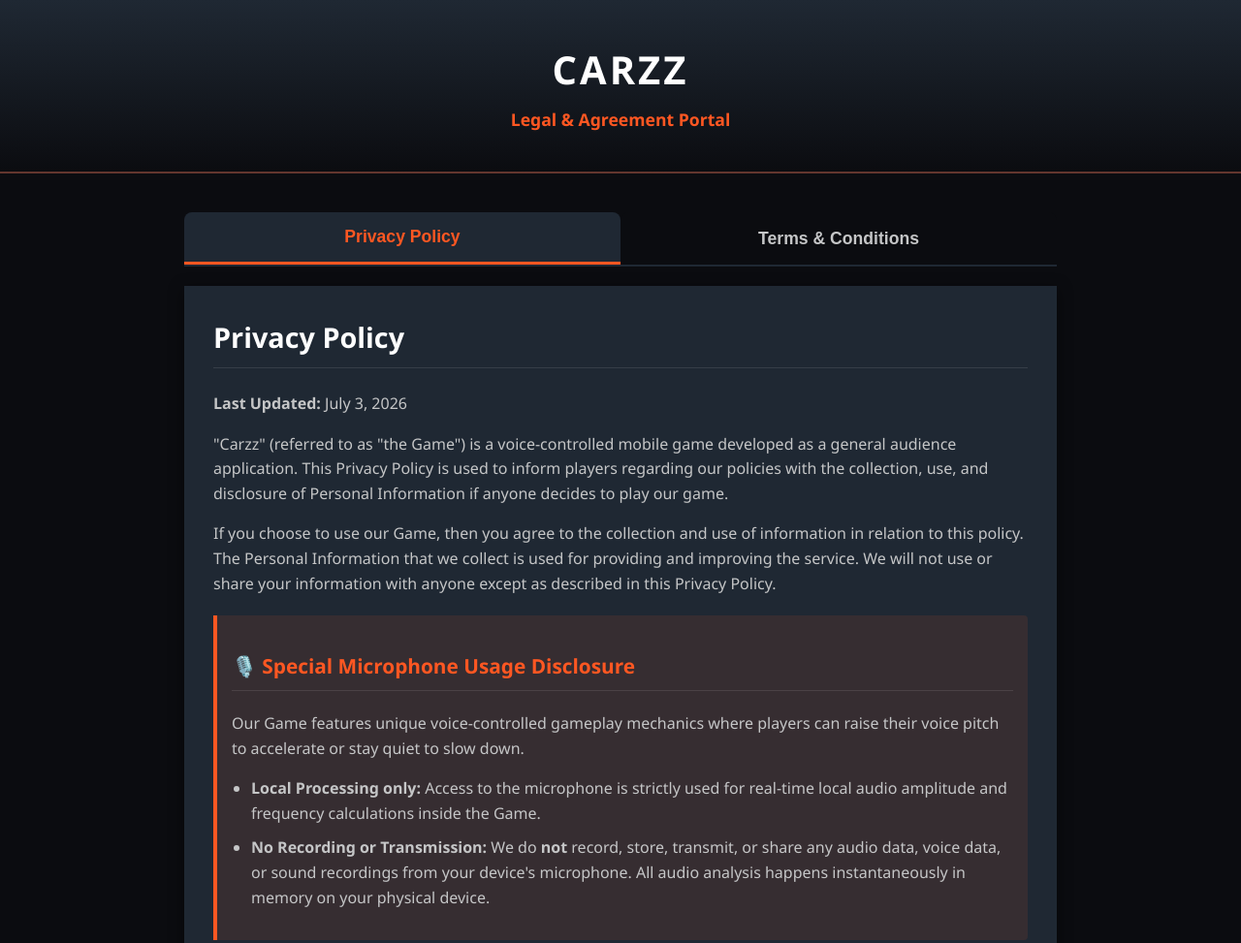
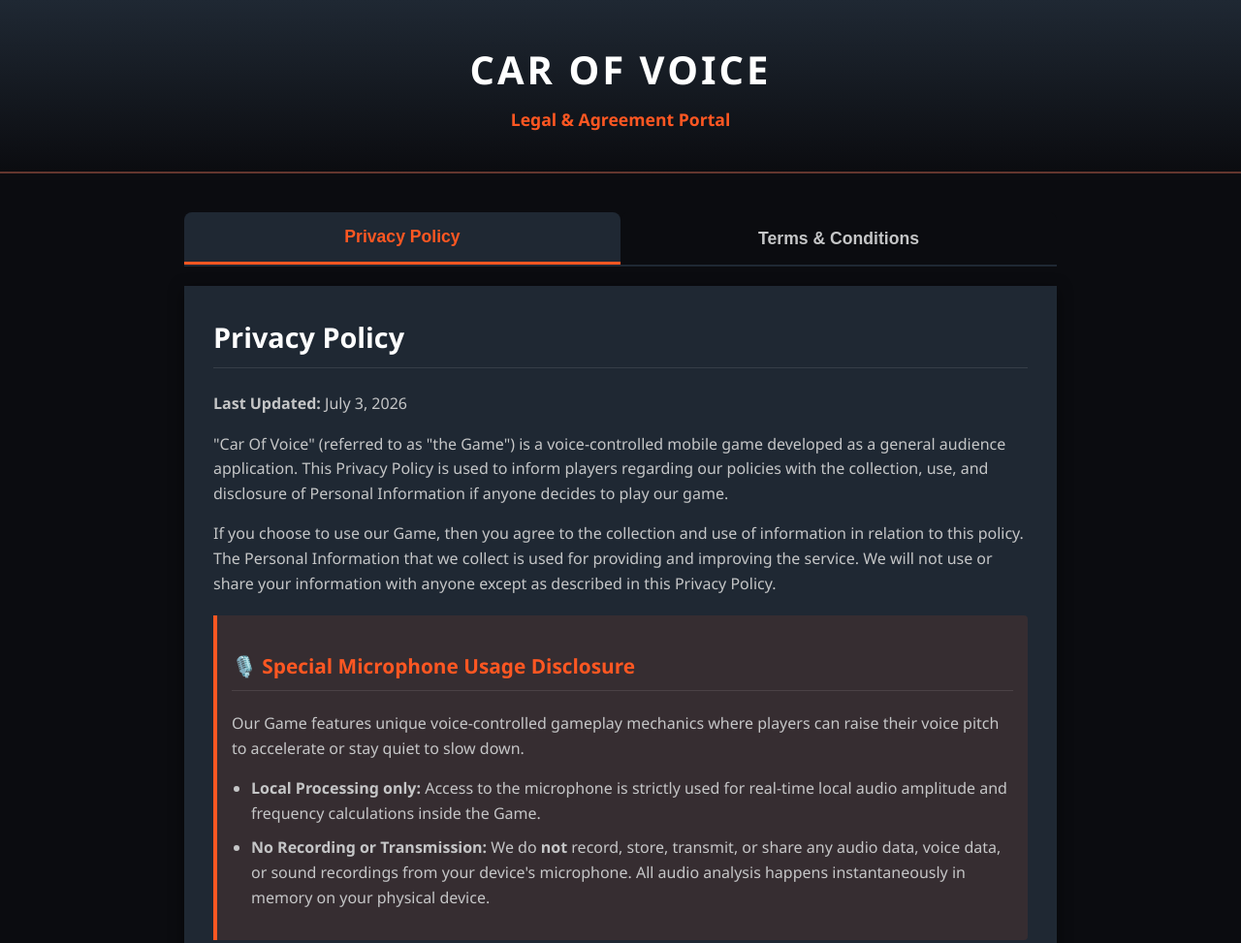
Before and after one commit to amalthomaz88-sudo/carzz-policy, a plain HTML site: page index.html in a window 1280 px wide. Shown: the top 973 px of the page at 97% size. Drawn offline with Linux system fonts and the light colour scheme.

Commit message:
Add files via upload

```diff
--- a/index.html
+++ b/index.html
@@ -3,14 +3,14 @@
 <head>
     <meta charset="UTF-8">
     <meta name="viewport" content="width=device-width, initial-scale=1.0">
-    <title>Carzz - Legal Portal</title>
+    <title>Car Of Voice - Legal Portal</title>
     <style>
         :root {
             --bg-color: #0b0c10;
             --container-bg: #1f2833;
             --text-color: #c5c6c7;
             --text-highlight: #ffffff;
-            --accent-color: #ff5722; /* Hot orange/red matching Carzz theme */
+            --accent-color: #ff5722; /* Hot orange/red matching Car Of Voice theme */
             --accent-hover: #ff7043;
             --border-color: #45f3ff; /* Cyan accent border */
             --tab-inactive: #0b0c10;
@@ -153,7 +153,7 @@
 <body>
 
     <header>
-        <h1>CARZZ</h1>
+        <h1>Car Of Voice</h1>
         <p>Legal &amp; Agreement Portal</p>
     </header>
 
@@ -168,7 +168,7 @@
         <div id="privacy" class="content-section active">
             <h2>Privacy Policy</h2>
             <p><strong>Last Updated:</strong> July 3, 2026</p>
-            <p>"Carzz" (referred to as "the Game") is a voice-controlled mobile game developed as a general audience application. This Privacy Policy is used to inform players regarding our policies with the collection, use, and disclosure of Personal Information if anyone decides to play our game.</p>
+            <p>"Car Of Voice" (referred to as "the Game") is a voice-controlled mobile game developed as a general audience application. This Privacy Policy is used to inform players regarding our policies with the collection, use, and disclosure of Personal Information if anyone decides to play our game.</p>
             <p>If you choose to use our Game, then you agree to the collection and use of information in relation to this policy. The Personal Information that we collect is used for providing and improving the service. We will not use or share your information with anyone except as described in this Privacy Policy.</p>
 
             <div class="info-box">
@@ -212,10 +212,10 @@
         <div id="terms" class="content-section">
             <h2>Terms &amp; Conditions</h2>
             <p><strong>Last Updated:</strong> July 3, 2026</p>
-            <p>By downloading, installing, or using the mobile application "Carzz" (referred to as "the Game"), you are agreeing to be bound by these Terms &amp; Conditions. If you do not agree to these terms, please do not download, install, or use the Game.</p>
+            <p>By downloading, installing, or using the mobile application "Car Of Voice" (referred to as "the Game"), you are agreeing to be bound by these Terms &amp; Conditions. If you do not agree to these terms, please do not download, install, or use the Game.</p>
 
             <h3>1. Description of Service</h3>
-            <p>"Carzz" is a mobile racing game utilizing voice input (microphone sensitivity/pitch detection) as a control mechanism. The game is free-to-play with optional in-app purchases (IAP) to unlock virtual currency (coins) and remove advertising.</p>
+            <p>"Car Of Voice" is a mobile racing game utilizing voice input (microphone sensitivity/pitch detection) as a control mechanism. The game is free-to-play with optional in-app purchases (IAP) to unlock virtual currency (coins) and remove advertising.</p>
 
             <h3>2. Privacy Policy &amp; Microphone Input</h3>
             <p>Your use of the Game is also governed by our Privacy Policy. By playing the Game, you acknowledge and agree that:</p>
@@ -235,7 +235,7 @@
             <p>The Game contains ads served via Google AdMob. By using the Game, you agree to receive advertisements. You may remove interstitial advertisements by purchasing the "Remove Ads" in-app purchase.</p>
 
             <h3>5. Intellectual Property</h3>
-            <p>All content, graphics, source code, game mechanics, and trademarks associated with "Carzz" are the exclusive property of the developer. You may not copy, reverse engineer, modify, or redistribute the Game or any of its assets without prior written consent.</p>
+            <p>All content, graphics, source code, game mechanics, and trademarks associated with "Car Of Voice" are the exclusive property of the developer. You may not copy, reverse engineer, modify, or redistribute the Game or any of its assets without prior written consent.</p>
 
             <h3>6. Limitation of Liability</h3>
             <p>The Game is provided "AS IS" and "AS AVAILABLE" without any warranties of any kind. To the maximum extent permitted by law, the developer shall not be liable for any direct, indirect, incidental, or consequential damages arising out of your use or inability to use the Game.</p>
@@ -249,7 +249,7 @@
     </div>
 
     <footer>
-        <p>&copy; 2026 Carzz Game Developer. All rights reserved.</p>
+        <p>&copy; 2026 Car Of Voice Game Developer. All rights reserved.</p>
     </footer>
 
     <script>
```
